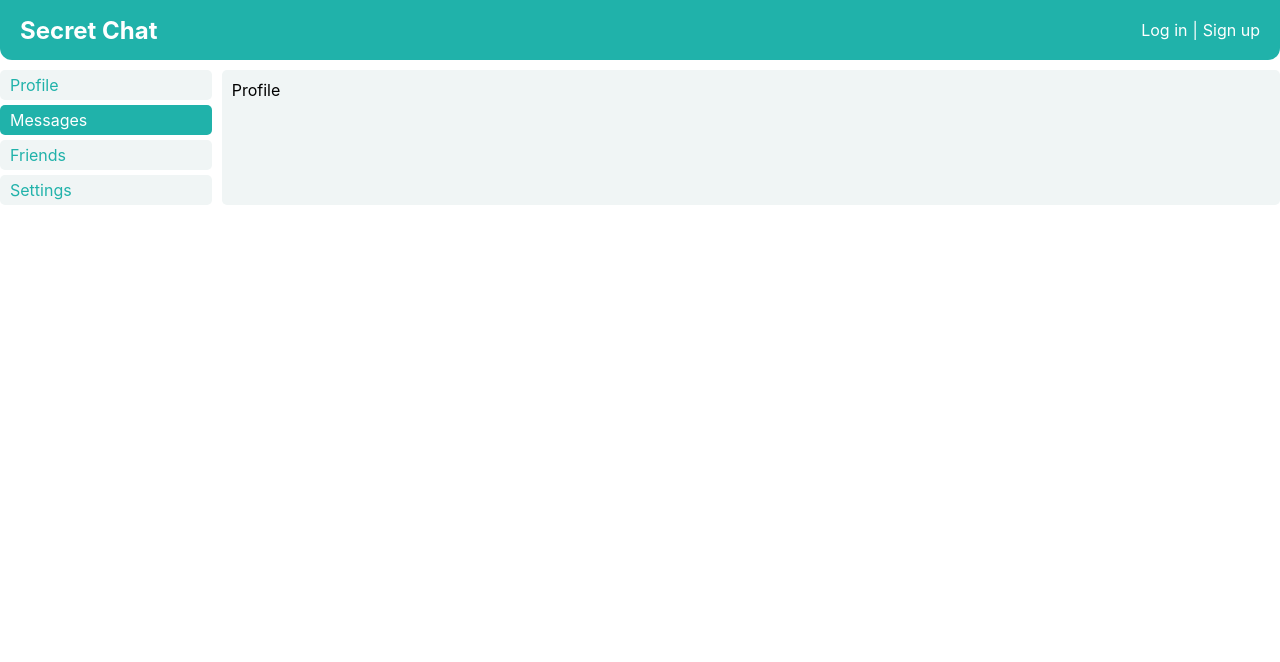
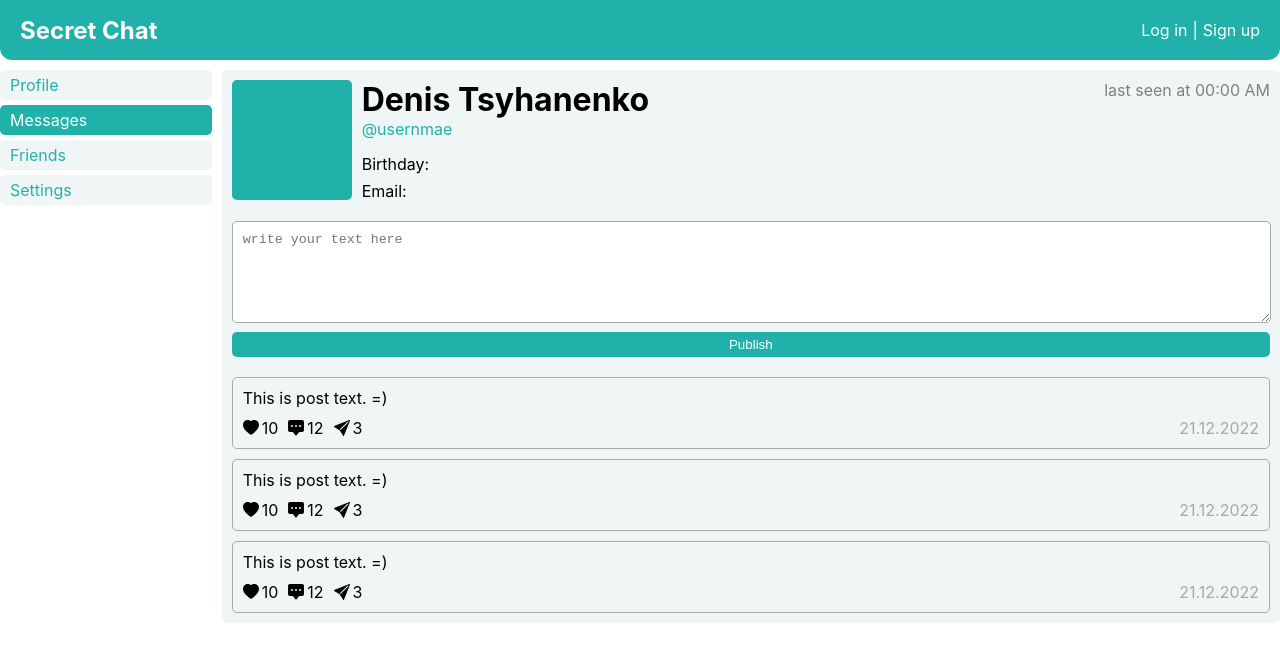
Before and after one commit to tsyhanenkod/react_socialnet, a React (Create React App) app: page /profile in a window 1280 px wide. Shown: the top 662 px of the page. Built offline with nearby package versions, Linux system fonts and the light colour scheme.

Commit message:
new styles & components on profile page

```diff
--- a/src/components/Profile/Posts/Post/Post.jsx
+++ b/src/components/Profile/Posts/Post/Post.jsx
@@ -0,0 +1,43 @@
+import styles from "./Post.module.css";
+
+const Post = () => {
+    return (
+        <div className={styles.post}>
+            <div className={styles.post_body}>
+                <p className={styles.post_text}>This is post text. =)</p>
+            </div>
+
+            <div className={styles.post_btns}>
+                <div className={styles.btns_block}>
+                    <div className={`${styles.post_btn} ${styles.likes}`}>
+                        <svg xmlns="http://www.w3.org/2000/svg" width="16" height="16" fill="currentColor"
+                             className="bi bi-heart-fill" viewBox="0 0 16 16">
+                            <path fill-rule="evenodd"
+                                  d="M8 1.314C12.438-3.248 23.534 4.735 8 15-7.534 4.736 3.562-3.248 8 1.314z"/>
+                        </svg>
+                        <p>10</p>
+                    </div>
+                    <div className={`${styles.post_btn} ${styles.comments}`}>
+                        <svg xmlns="http://www.w3.org/2000/svg" width="16" height="16" fill="currentColor"
+                             className="bi bi-chat-square-dots-fill" viewBox="0 0 16 16">
+                            <path
+                                d="M0 2a2 2 0 0 1 2-2h12a2 2 0 0 1 2 2v8a2 2 0 0 1-2 2h-2.5a1 1 0 0 0-.8.4l-1.9 2.533a1 1 0 0 1-1.6 0L5.3 12.4a1 1 0 0 0-.8-.4H2a2 2 0 0 1-2-2V2zm5 4a1 1 0 1 0-2 0 1 1 0 0 0 2 0zm4 0a1 1 0 1 0-2 0 1 1 0 0 0 2 0zm3 1a1 1 0 1 0 0-2 1 1 0 0 0 0 2z"/>
+                        </svg>
+                        <p>12</p>
+                    </div>
+                    <div className={`${styles.post_btn} ${styles.reposts}`}>
+                        <svg xmlns="http://www.w3.org/2000/svg" width="16" height="16" fill="currentColor"
+                             className="bi bi-send-fill" viewBox="0 0 16 16">
+                            <path
+                                d="M15.964.686a.5.5 0 0 0-.65-.65L.767 5.855H.766l-.452.18a.5.5 0 0 0-.082.887l.41.26.001.002 4.995 3.178 3.178 4.995.002.002.26.41a.5.5 0 0 0 .886-.083l6-15Zm-1.833 1.89L6.637 10.07l-.215-.338a.5.5 0 0 0-.154-.154l-.338-.215 7.494-7.494 1.178-.471-.47 1.178Z"/>
+                        </svg>
+                        <p>3</p>
+                    </div>
+                </div>
+                <p className={styles.postdate}>21.12.2022</p>
+            </div>
+        </div>
+    )
+}
+
+export default Post;
--- a/src/components/Profile/Posts/Post/Post.module.css
+++ b/src/components/Profile/Posts/Post/Post.module.css
@@ -0,0 +1,61 @@
+.post{
+    border: 1px solid darkgrey;
+    border-radius: 5px;
+    padding: 10px;
+}
+
+.post + .post{
+    margin-top: 10px;
+}
+
+.post_btns{
+    display: flex;
+    justify-content: space-between;
+    margin-top: 10px;
+}
+
+.btns_block{
+    display: flex;
+    align-items: center;
+}
+
+.post_btn{
+    display: flex;
+    align-items: center;
+}
+
+.likes{
+    display: flex;
+    align-items: center;
+    gap: 3px;
+}
+
+.comments{
+    display: flex;
+    align-items: center;
+    gap: 3px;
+}
+
+.reposts{
+    display: flex;
+    align-items: center;
+    gap: 3px;
+}
+
+.post_text{
+
+}
+
+.post_body{
+
+}
+
+.postdate{
+    color: darkgrey;
+    bottom: 5px;
+    right: 5px;
+}
+
+.post_btn + .post_btn{
+    margin-left: 10px;
+}
--- a/src/components/Profile/Posts/Posts.jsx
+++ b/src/components/Profile/Posts/Posts.jsx
@@ -0,0 +1,16 @@
+import styles from "./Posts.module.css";
+import Post from "./Post/Post";
+
+const Posts = () => {
+    return (
+        <div className={styles.posts}>
+            <textarea className={styles.textarea} placeholder='write your text here'></textarea>
+            <button className={styles.add_post}>Publish</button>
+            <Post/>
+            <Post/>
+            <Post/>
+        </div>
+    )
+}
+
+export default Posts
--- a/src/components/Profile/Posts/Posts.module.css
+++ b/src/components/Profile/Posts/Posts.module.css
@@ -0,0 +1,27 @@
+.posts {
+    margin-top: 20px;
+}
+
+.textarea{
+    width: 98%;
+    height: 80px;
+    padding: 10px;
+    border: 1px solid darkgrey;
+    border-radius: 5px;
+}
+
+.add_post{
+    width: 100%;
+    background-color: #20b2aa;
+    border: none;
+    border-radius: 5px;
+    padding: 5px 30px;
+    color: white;
+    margin-bottom: 20px;
+    margin-top: 5px;
+    transition: all .3s;
+}
+
+.add_post:hover{
+    background-color: #1e9c95;
+}
--- a/src/components/Profile/Profile.jsx
+++ b/src/components/Profile/Profile.jsx
@@ -1,9 +1,25 @@
 import styles from "./Profile.module.css";
+import Posts from './Posts/Posts'
 
 const Profile = () =>{
     return (
         <div className={styles.profile}>
-            Profile
+            <div className={styles.profile_info}>
+                <div className={styles.main_info}>
+                    <div className={styles.main_image}></div>
+                    <div className={styles.main_text}>
+                        <h1 className={styles.name}>Denis Tsyhanenko</h1>
+                        <a href="/" className={styles.username}>@usernmae</a>
+                        <div className={styles.more_info}>
+                            <div className={styles.infotext}>Birthday:  </div>
+                            <div className={styles.infotext}>Email:</div>
+                        </div>
+                    </div>
+                    <p className={styles.status}>last seen at 00:00 AM</p>
+                </div>
+
+            </div>
+            <Posts/>
         </div>
     )
 }
--- a/src/components/Profile/Profile.module.css
+++ b/src/components/Profile/Profile.module.css
@@ -1,3 +1,51 @@
+p, a, h1, h2, h3, h4, h5, h6{
+    margin: 0;
+    padding: 0;
+    text-decoration: none;
+}
+
 .profile{
 
 }
+
+.profile_info{
+
+}
+
+.main_image{
+    background-color: lightseagreen;
+    height: 120px;
+    width: 120px;
+    border-radius: 5px;
+}
+
+.main_info{
+    display: flex;
+    position: relative;
+}
+
+.status{
+    position: absolute;
+    right: 0;
+    color: grey;
+}
+
+.main_text{
+    margin-left: 10px;
+}
+
+.name{
+
+}
+
+.username{
+    color: #20b2aa;
+}
+
+.more_info{
+    margin-top: 15px;
+}
+
+.infotext + .infotext{
+    margin-top: 7px;
+}
```
